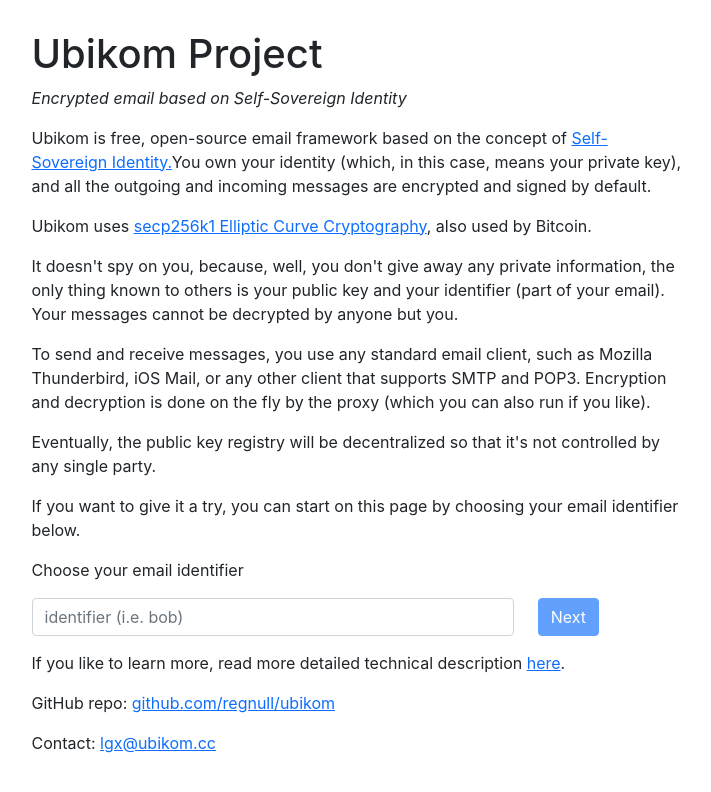
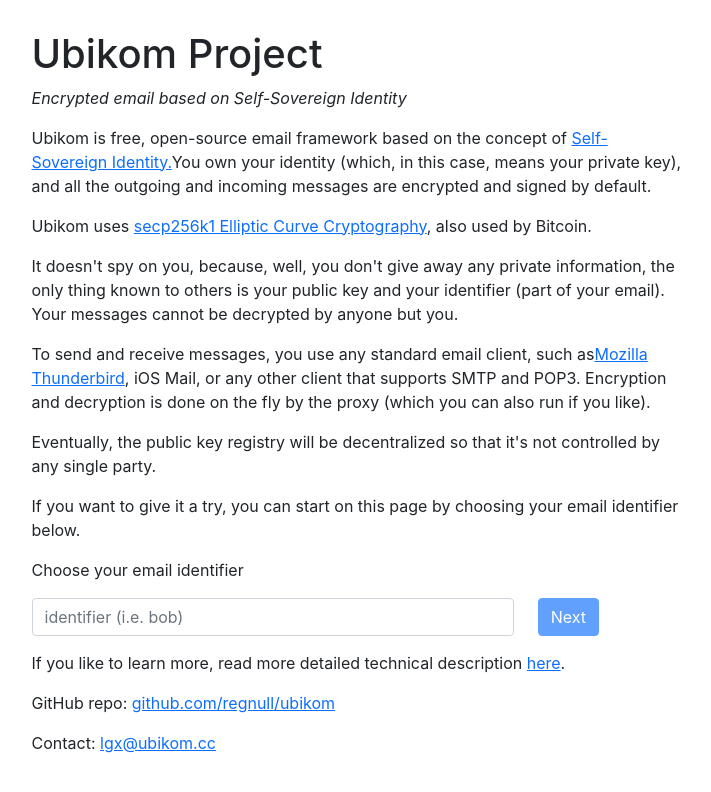
Before and after one commit to regnull/ubikom-web, a React (Create React App) app: page / in a window 1280 px wide. Shown: the top 792 px of the page, without its empty margins (283-994 px from the left). Built offline with nearby package versions, Linux system fonts and the light colour scheme.

Commit message:
add thunderbird link

```diff
--- a/src/components/NameForm.js
+++ b/src/components/NameForm.js
@@ -90,8 +90,10 @@
                     anyone but you.
                 </p>
                 <p>
-                    To send and receive messages, you use any standard email client, such as Mozilla Thunderbird, iOS Mail, or any other
-                    client that supports SMTP and POP3. Encryption and decryption is done on the fly by the proxy (which you can also run if you like).
+                    To send and receive messages, you use any standard email client, such as
+                    <a href="https://www.thunderbird.net/en-US/">Mozilla Thunderbird</a>, iOS Mail, or any other
+                    client that supports SMTP and POP3. Encryption and decryption is done on the fly by the proxy
+                    (which you can also run if you like).
                 </p>
                 <p>
                     Eventually, the public key registry will be decentralized so that it's not controlled by any single party.
```
